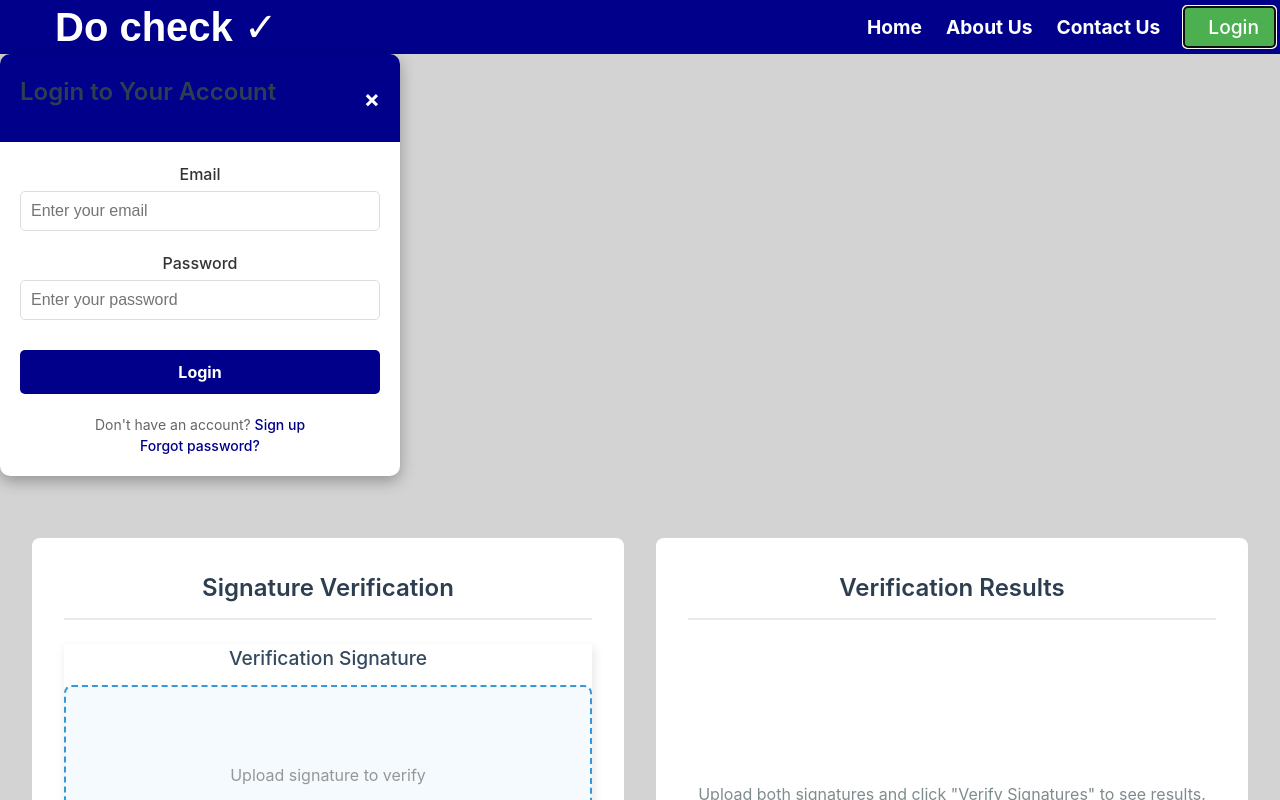
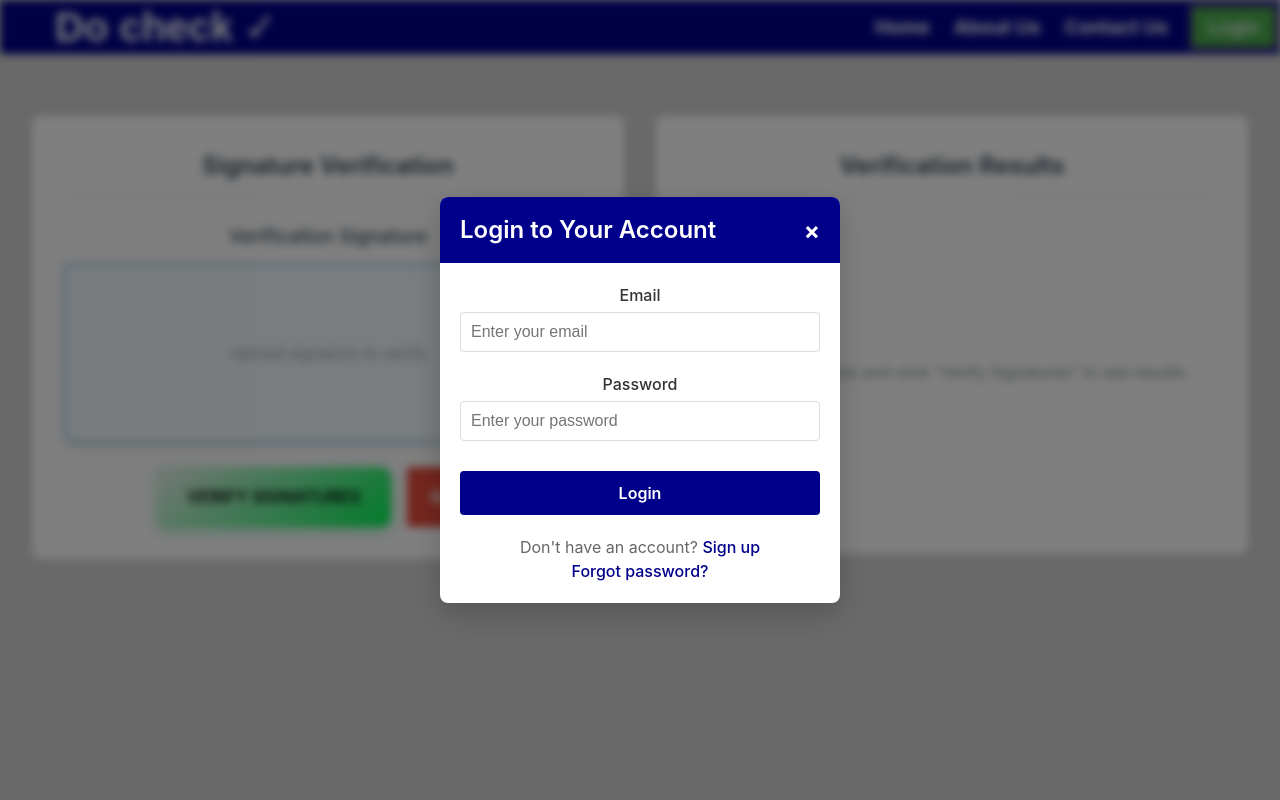
Before and after one commit to tanmaychavan14/Sign-and-Document-verification-2.0, a React (Vite) app in the folder Signature-and-Doc-Verification/frontend/: page / in a window 1280 px wide. Both pictures are taken after a click on the button "Login". Built offline with nearby package versions, Linux system fonts and the light colour scheme.

Commit message:
frontend structure

```diff
--- a/Signature-and-Doc-Verification/frontend/src/Dashboard.css
+++ b/Signature-and-Doc-Verification/frontend/src/Dashboard.css
@@ -266,3 +266,22 @@
   .no-match .result-heading {
     color: #c0392b;
   }
+
+  .blur-background {
+    filter: blur(4px);
+    pointer-events: none;
+  }
+
+  /* Login overlay styling */
+  .login-overlay {
+    position: fixed;
+    top: 0;
+    left: 0;
+    width: 100%;
+    height: 100%;
+    background-color: rgba(0, 0, 0, 0.5);
+    display: flex;
+    justify-content: center;
+    align-items: center;
+    z-index: 1000;
+  }
--- a/Signature-and-Doc-Verification/frontend/src/Dashboard.jsx
+++ b/Signature-and-Doc-Verification/frontend/src/Dashboard.jsx
@@ -1,30 +1,15 @@
-// Dashboard.jsxd
 import { useState } from 'react';
 import Navbar from './Navbar';
+import Login from './Login';
 import './Dashboard.css';
 
-
 function Dashboard() {
-  const [referenceSignature, setReferenceSignature] = useState(null);
+  const [isLoggedIn, setIsLoggedIn] = useState(false);
+  const [showLogin, setShowLogin] = useState(false);
   const [verificationSignature, setVerificationSignature] = useState(null);
-  const [referencePreview, setReferencePreview] = useState(null);
   const [verificationPreview, setVerificationPreview] = useState(null);
   const [verificationResult, setVerificationResult] = useState(null);
   const [isLoading, setIsLoading] = useState(false);
-
-  const handleReferenceSignatureChange = (e) => {
-    if (e.target.files && e.target.files[0]) {
-      const file = e.target.files[0];
-      setReferenceSignature(file);
-
-      // Create preview
-      const reader = new FileReader();
-      reader.onload = (event) => {
-        setReferencePreview(event.target.result);
-      };
-      reader.readAsDataURL(file);
-    }
-  };
 
   const handleVerificationSignatureChange = (e) => {
     if (e.target.files && e.target.files[0]) {
@@ -41,9 +26,14 @@ function Dashboard() {
   };
 
   const verifySignatures = () => {
-    // Here you would typically send both images to a backend API
-    // for actual signature verification using computer vision/ML
+    // Check if user is logged in
+    if (!isLoggedIn) {
+      // If not logged in, show login modal
+      setShowLogin(true);
+      return;
+    }
 
+    // Continue with verification if logged in
     setIsLoading(true);
 
     // Simulating API call with setTimeout
@@ -63,24 +53,31 @@ function Dashboard() {
   };
 
   const resetForm = () => {
-    setReferenceSignature(null);
     setVerificationSignature(null);
-    setReferencePreview(null);
     setVerificationPreview(null);
     setVerificationResult(null);
   };
 
+  const handleLoginSuccess = (userData) => {
+    setIsLoggedIn(true);
+    setShowLogin(false);
+  };
+
   return (
     <div className="dashboard-container">
-      <Navbar />
+      <div className={showLogin ? 'blur-background' : ''}>
+        <Navbar
+          isLoggedIn={isLoggedIn}
+          setIsLoggedIn={setIsLoggedIn}
+          setShowLogin={setShowLogin}
+        />
 
         <div className="dashboard-content">
           {/* Left section for signature upload */}
-        <div className="upload-panel  ">
+          <div className="upload-panel">
             <h2>Signature Verification</h2>
 
-          <div className="signature-upload-container ">
-
+            <div className="signature-upload-container">
               <div className="verification-upload">
                 <h3>Verification Signature</h3>
                 <div
@@ -103,10 +100,10 @@ function Dashboard() {
               </div>
             </div>
 
-          <div className="verification-controls ">
+            <div className="verification-controls">
               <button
                 onClick={verifySignatures}
-
+                disabled={!verificationSignature}
                 className="verify-button"
               >
                 {isLoading ? 'Analyzing...' : 'Verify Signatures'}
@@ -152,12 +149,23 @@ function Dashboard() {
               </div>
             ) : (
               <div className="no-result">
-              <p>Upload both signatures and click "Verify Signatures" to see results.</p>
+                <p>Upload a signature and click "Verify Signatures" to see results.</p>
               </div>
             )}
           </div>
         </div>
       </div>
+
+      {/* Login Modal */}
+      {showLogin && (
+        <div className="login-overlay">
+          <Login
+            onClose={() => setShowLogin(false)}
+            onLoginSuccess={handleLoginSuccess}
+          />
+        </div>
+      )}
+    </div>
   );
 }
 
--- a/Signature-and-Doc-Verification/frontend/src/Login.css
+++ b/Signature-and-Doc-Verification/frontend/src/Login.css
@@ -1,29 +1,20 @@
+/* Login.css */
 .login-modal {
-    background: white;
-    border-radius: 10px;
+    background-color: white;
+    border-radius: 8px;
     width: 400px;
     max-width: 90%;
-    box-shadow: 0 5px 15px rgba(0, 0, 0, 0.3);
     overflow: hidden;
-    animation: slideIn 0.3s ease-out;
-  }
-
-  @keyframes slideIn {
-    from {
-      transform: translateY(-20px);
-      opacity: 0;
-    }
-    to {
-      transform: translateY(0);
-      opacity: 1;
-    }
+    box-shadow: 0 10px 30px rgba(0, 0, 0, 0.2);
+    position: relative;
+    z-index: 1001;
   }
 
   .login-header {
     display: flex;
     justify-content: space-between;
     align-items: center;
-    padding: 20px;
+    padding: 15px 20px;
     background-color: darkblue;
     color: white;
   }
@@ -31,16 +22,20 @@
   .login-header h2 {
     margin: 0;
     font-size: 1.5rem;
-    border-bottom: none;
+    font-weight: 600;
+    border: none;
+    padding: 0;
+    color: white;
   }
 
   .close-button {
     background: none;
     border: none;
     color: white;
-    font-size: 24px;
+    font-size: 1.5rem;
     cursor: pointer;
     padding: 0;
+    margin-left: 10px;
   }
 
   .login-form {
@@ -62,8 +57,8 @@
     width: 100%;
     padding: 10px;
     border: 1px solid #ddd;
-    border-radius: 5px;
-    font-size: 16px;
+    border-radius: 4px;
+    font-size: 1rem;
   }
 
   .form-actions {
@@ -76,27 +71,27 @@
     background-color: darkblue;
     color: white;
     border: none;
-    border-radius: 5px;
-    font-size: 16px;
-    font-weight: bold;
+    border-radius: 4px;
+    font-size: 1rem;
+    font-weight: 600;
     cursor: pointer;
-    transition: background-color 0.3s;
+    transition: background-color 0.3s ease;
   }
 
   .login-submit:hover {
-    background-color: #000080;
+    background-color: #0000b3;
   }
 
   .form-footer {
     margin-top: 20px;
     text-align: center;
-    font-size: 14px;
     color: #666;
   }
 
   .form-footer a {
     color: darkblue;
     text-decoration: none;
+    font-weight: 500;
   }
 
   .form-footer a:hover {
@@ -105,9 +100,9 @@
 
   .error-message {
     background-color: #ffebee;
-    color: #d32f2f;
+    color: #c62828;
     padding: 10px;
-    border-radius: 5px;
-    margin-bottom: 20px;
-    text-align: center;
+    border-radius: 4px;
+    margin-bottom: 15px;
+    font-size: 0.9rem;
   }
--- a/Signature-and-Doc-Verification/frontend/src/Navbar.jsx
+++ b/Signature-and-Doc-Verification/frontend/src/Navbar.jsx
@@ -1,37 +1,20 @@
-import React, { useState, useEffect } from "react";
+import React, { useState } from "react";
 import "./Navbar.css";
 import profilePic from "./assets/demo.jpg";
-import Login from "./Login"; // Import the Login component
-import authService from "./services/authService"; // Import the auth service
 
-const Navbar = () => {
+const Navbar = ({ isLoggedIn, setIsLoggedIn, setShowLogin }) => {
   const [isOpen, setIsOpen] = useState(false); // State to toggle dropdown
-  const [showLogin, setShowLogin] = useState(false); // State to show/hide login modal
-  const [user, setUser] = useState(null); // State to store user data
 
-  // Check if user is already logged in on component mount
-  useEffect(() => {
-    const currentUser = authService.getCurrentUser();
-    if (currentUser) {
-      setUser(currentUser);
-    }
-  }, []);
-
-  // Handle login success
-  const handleLoginSuccess = (userData) => {
-    setUser(userData);
-    setShowLogin(false);
+  const user = {
+    name: "Tanmay Chavan",
+    profilePic: profilePic || "https://via.placeholder.com/40"
   };
 
-  // Handle logout
-  const handleLogout = () => {
-    authService.logout();
-    setUser(null);
-    setIsOpen(false);
+  const handleLoginClick = () => {
+    setShowLogin(true);
   };
 
   return (
-    <>
     <nav className="Nav-Bar">
       <h1 className="trip-logo">Do check ✓</h1>
       <ul className="Nav-Menu">
@@ -39,12 +22,16 @@ const Navbar = () => {
         <li><i className="fa-solid fa-address-card"></i> About Us</li>
         <li><i className="fa-solid fa-address-book"></i> Contact Us</li>
 
-          {/* Profile Section - Show only if logged in */}
-          {user ? (
+        {/* Profile Section - Shows conditionally based on login status */}
+        {!isLoggedIn ? (
+          <li className="login-container">
+            <button className="login-button" onClick={handleLoginClick}>Login</button>
+          </li>
+        ) : (
           <li className="profile-container">
             <div className="profile" onClick={() => setIsOpen(!isOpen)}>
               <img
-                  src={profilePic || "https://via.placeholder.com/40"}
+                src={user.profilePic}
                 className="logoo"
                 alt="Profile"
               />
@@ -53,8 +40,8 @@ const Navbar = () => {
             {/* Dropdown Menu */}
             {isOpen && (
               <div className="dropdown-menu">
-                  <p className="profile-name">{user.user.name}</p>
-                  <button className="dropdown-item">Update Profile </button>
+                <p className="profile-name">{user.name}</p>
+                <button className="dropdown-item">Update Profile</button>
                 <hr />
                 <button className="dropdown-item">Upload Original Signature</button>
                 <hr />
@@ -62,32 +49,13 @@ const Navbar = () => {
                 <hr />
                 <button className="dropdown-item">History</button>
                 <hr />
-                  <button className="logout" onClick={handleLogout}>Logout</button>
+                <button className="logout" onClick={() => setIsLoggedIn(false)}>Logout</button>
               </div>
             )}
-            </li>
-          ) : (
-            // Show login button if not logged in
-            <li>
-              <button
-                className="login-button"
-                onClick={() => setShowLogin(true)}
-              >
-                <i className="fa-solid fa-sign-in"></i> Login
-              </button>
           </li>
         )}
       </ul>
     </nav>
-
-      {/* Login Modal */}
-      {showLogin && (
-        <Login
-          onClose={() => setShowLogin(false)}
-          onLoginSuccess={handleLoginSuccess}
-        />
-      )}
-    </>
   );
 };
 
```
Lines whose indentation alone changed are shown as unchanged.
